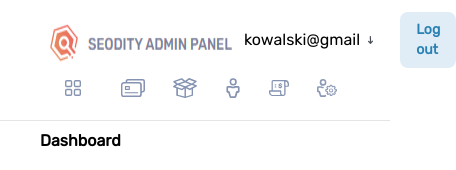
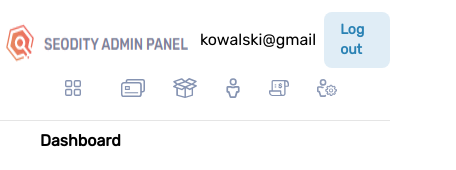
Before and after one commit to oso-zubairmuhammad/seodity-app-nextjs, a Next.js app: page /dashboard in a window 390 px wide. Shown: the top 170 px of the page, 456 px wide, since content can reach past the window. Built offline with nearby package versions, Linux system fonts and the light colour scheme.

Commit message:
update header

```diff
--- a/components/Header.jsx
+++ b/components/Header.jsx
@@ -4,7 +4,7 @@ import React from "react";
 export default function Header() {
   return (
     <div>
-      <div className="lg:flex hidden justify-between items-center py-3 px-11 flex-wrap">
+      <div className="lg:flex hidden justify-between items-center py-3 px-10 flex-wrap">
         <img
           className="order-1"
           src={"/images/navbar-logo.png"}
@@ -67,7 +67,7 @@ export default function Header() {
             </Link>
           </li>
         </ul>
-        <div className="order-3 lg:flex flex gap-x-8 items-center justify-end">
+        <div className="order-3 lg:flex gap-x-8 items-center justify-end">
           <div className="flex items-center gap-x-2">
             <p className="font-rubikRegular">kowalski@gmail</p>
             <img
@@ -87,11 +87,11 @@ export default function Header() {
       </div>
 
       {/* duplicate header */}
-      <div className="lg:hidden flex justify-between items-center py-3 px-11 flex-wrap">
+      <div className="lg:hidden md:flex justify-between items-center py-3 flex-wrap">
         <div className="lg:order-1 order-1 flex justify-between w-full">
           <img src={"/images/navbar-logo.png"} alt="navbar logo" />
 
-          <div className="lg:flex flex gap-x-8 items-center justify-end">
+          <div className="flex md:gap-x-1 items-center justify-end">
             <div className="flex items-center gap-x-2">
               <p className="font-rubikRegular">kowalski@gmail</p>
               <img
```
